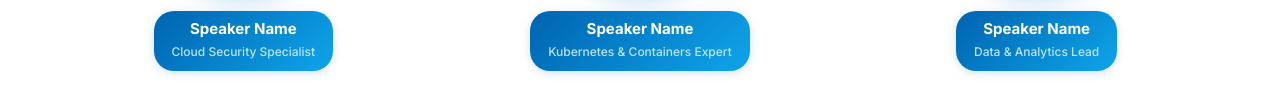
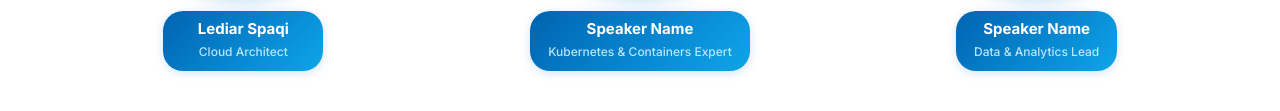
Before and after one commit to glazureks/global-azure-day-prishtina-2026, a plain HTML site: page index.html in a window 1280 px wide. Shown: the part 2431-2542 px from the top of the page. Drawn offline with nearby package versions, Linux system fonts and the light colour scheme.

Commit message:
registration link

```diff
--- a/index.html
+++ b/index.html
@@ -44,7 +44,7 @@
             <p>Join a global community of developers and IT professionals for a full day of Azure, AI, and cloud innovation in Prishtina.</p>
             <p class="hero-event-meta">📅 18 April 2026 | ⏰ 10:00 | 📍 ICK</p>
             <div class="hero-buttons">
-                <a class="btn btn-primary" href="https://forms.gle/your-form-id" target="_blank" rel="noopener noreferrer">Register</a>
+                <a class="btn btn-primary" href="https://forms.gle/JHPW3GDoGN1wLHPF6" target="_blank" rel="noopener noreferrer">Register</a>
                 <button class="btn btn-secondary" onclick="document.getElementById('schedule').scrollIntoView({behavior: 'smooth'})">View Schedule</button>
             </div>
             <div class="hero-partners">
@@ -133,8 +133,8 @@
                         <img src="img/speakers/speaker4.jpg" alt="Speaker Name" class="speaker-photo">
                     </div>
                     <div class="speaker-info">
-                        <span class="speaker-overlay-name">Speaker Name</span>
-                        <span class="speaker-overlay-title">Cloud Security Specialist</span>
+                        <span class="speaker-overlay-name">Lediar Spaqi</span>
+                        <span class="speaker-overlay-title">Cloud Architect</span>
                     </div>
                 </div>
                 <!-- Speaker 5 -->
```
